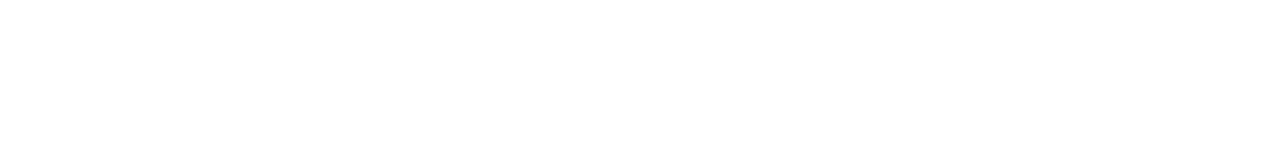
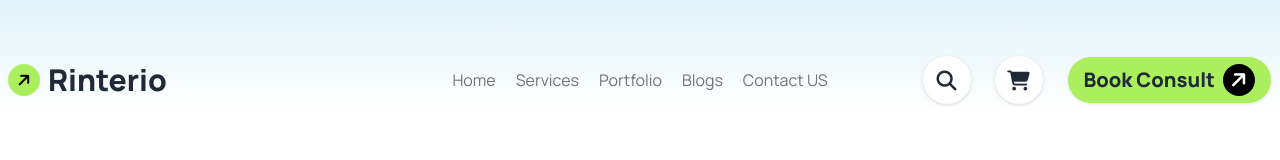
Before and after one commit to md-sh-shuvo/Assignment-3, a plain HTML site: page index.html in a window 1280 px wide. Drawn offline with nearby package versions, Linux system fonts and the light colour scheme.

Commit message:
added navbar

```diff
--- a/index.html
+++ b/index.html
@@ -1,12 +1,69 @@
 <!doctype html>
-<html data-theme="light">
+<html class="manrope" data-theme="light">
 <head>
   <meta charset="UTF-8">
   <meta name="viewport" content="width=device-width, initial-scale=1.0">
+  <!-- google font manrope -->
+  <link rel="preconnect" href="https://fonts.googleapis.com">
+  <link rel="preconnect" href="https://fonts.gstatic.com" crossorigin>
+  <link href="https://fonts.googleapis.com/css2?family=Manrope:wght@200..800&display=swap" rel="stylesheet">
+  <!-- daisy ui + tailwind css   cdn -->
   <link href="https://cdn.jsdelivr.net/npm/daisyui@4.12.10/dist/full.min.css" rel="stylesheet" type="text/css" />
   <script src="https://cdn.tailwindcss.com"></script>
+  <!-- font awsome cdn -->
+  <link rel="stylesheet" href="https://cdnjs.cloudflare.com/ajax/libs/font-awesome/6.6.0/css/all.min.css" integrity="sha512-Kc323vGBEqzTmouAECnVceyQqyqdsSiqLQISBL29aUW4U/M7pSPA/gEUZQqv1cwx4OnYxTxve5UMg5GT6L4JJg==" crossorigin="anonymous" referrerpolicy="no-referrer" />
+  <style>
+    .manrope{
+      font-family: "Manrope", sans-serif;
+    }
+  </style>
 </head>
 <body>
+  <header class="pt-12 bg-gradient-to-b from-[#e0f3f8] to-[white]">
+    <nav class="md:container mx-auto ">
+      <div class="navbar flex items-center">
+        <div class="navbar-start flex items-center space-x-2">
+          <i class="flex justify-center items-center -rotate-45 fa-solid fa-arrow-right w-8 h-8 rounded-full bg-[#ABEF5F]" style="color: #000000;"></i>
+          <a class="text-3xl font-extrabold">Rinterio</a>
+        </div>
+        <div class="navbar-center hidden lg:flex">
+          <ul class="flex gap-5 text-base text-[#737373]">
+            <li><a class="hover:text-black hover:font-bold">Home</a></li>
+            <li><a class="hover:text-black hover:font-bold">Services</a></li>
+            <li><a class="hover:text-black hover:font-bold">Portfolio</a></li>
+            <li><a class="hover:text-black hover:font-bold">Blogs</a></li>
+            <li><a class="hover:text-black hover:font-bold">Contact US</a></li>
+          </ul>
+        </div>
+        <div class="navbar-end">
+          <div class="hidden lg:flex gap-6 mr-6">
+            <div class="w-12 h-12 rounded-full bg-white drop-shadow flex justify-center items-center"><i class=" fa-solid fa-magnifying-glass fa-lg"></i></div>
+            <div class="w-12 h-12 rounded-full bg-white drop-shadow flex justify-center items-center"><i class=" fa-solid fa-cart-shopping fa-lg"></i></div>
+          </div>
+          <a class="btn hidden lg:flex bg-[#ABEF5F] hover:bg-[#ABEF5F] rounded-full font-extrabold text-xl">Book Consult<span class="w-8 h-8 rounded-full -rotate-45 flex justify-center items-center bg-black"><i class="inline-flex fa-solid fa-arrow-right" style="color: #ffffff;"></i></span></a>
+          <div class="dropdown dropdown-left">
+            <div tabindex="0" role="button" class="w-12 h-12 rounded-full bg-white drop-shadow flex justify-center items-center lg:hidden">
+              <i class="fa-solid fa-bars fa-lg"></i>
+            </div>
+            <ul
+              tabindex="0"
+              class="menu menu-sm dropdown-content bg-base-100 rounded-box z-[1] mt-3 w-52 p-2 shadow hover:text-black">
+              <li><a>Home</a></li>
+              <li><a>Services</a></li>
+              <li><a>Portfolio</a></li>
+              <li><a>Blogs</a></li>
+              <li><a>Contact US</a></li>
+            </ul>
+          </div>
+        </div>
+      </div>
+    </nav>
+  </header>
+  <main>
 
+  </main>
+  <footer>
+
+  </footer>
 </body>
 </html>
```
